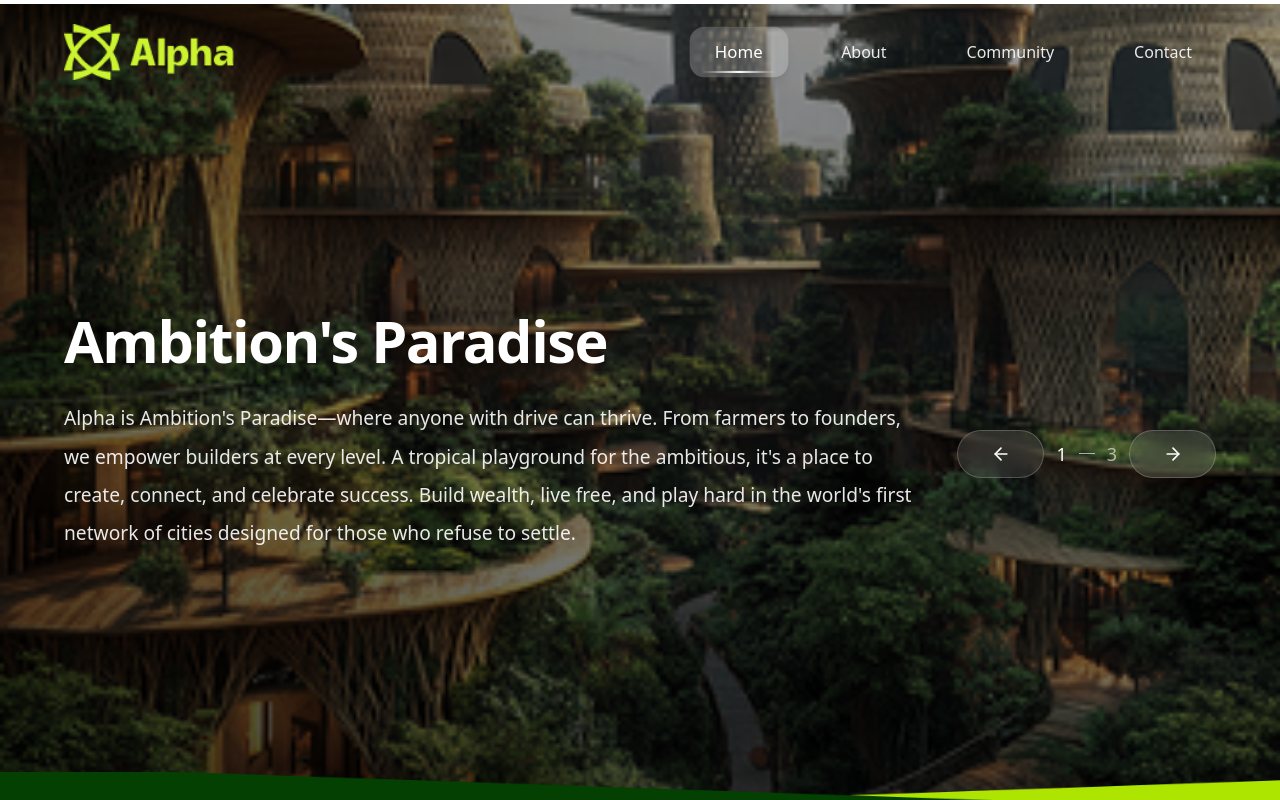
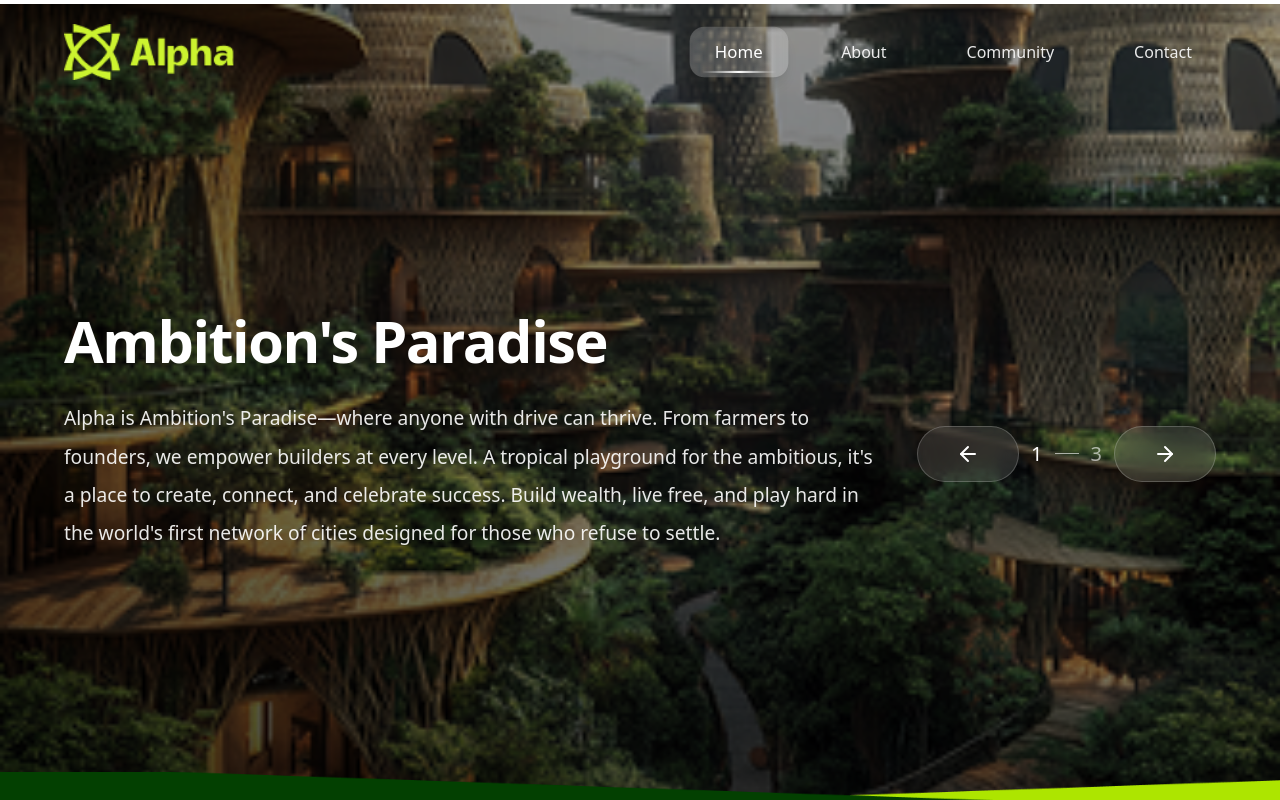
Before and after one commit to Emmanuel-MacAnThony/alpha, a Next.js app: page / in a window 1280 px wide. Shown: the top 800 px of the page. Built offline with nearby package versions, Linux system fonts and the light colour scheme.

Commit message:
fixed header

```diff
--- a/src/components/page/homePage/components/slider.tsx
+++ b/src/components/page/homePage/components/slider.tsx
@@ -10,24 +10,24 @@ const SliderControls = ({ currentSlide, totalSlides, onPrev, onNext }: any) => {
       {/* Previous Button - Responsive Pill Shape */}
       <button
         onClick={onPrev}
-        className="h-[35px] w-[64px] sm:h-[40px] sm:w-[73px] md:h-[45px] md:w-[82px] lg:h-[48px] lg:w-[87px] px-3 bg-white/10 backdrop-blur-md rounded-full flex items-center justify-center hover:bg-white/20 transition-all duration-300 border border-white/20 cursor-pointer"
+        className="h-[35px] w-[64px] sm:h-[40px] sm:w-[73px] md:h-[45px] md:w-[82px] lg:h-[52px] lg:w-[94px] xl:h-[56px] xl:w-[102px] 2xl:h-[60px] 2xl:w-[110px] px-3 bg-white/10 backdrop-blur-md rounded-full flex items-center justify-center hover:bg-white/20 transition-all duration-300 border border-white/20 cursor-pointer"
       >
-        <ArrowRight className="text-white w-3 h-3 sm:w-4 sm:h-4 md:w-4 md:h-4 lg:w-5 lg:h-5 rotate-180" />
+        <ArrowRight className="text-white w-3 h-3 sm:w-4 sm:h-4 md:w-4 md:h-4 lg:w-5 lg:h-5 xl:w-6 xl:h-6 2xl:w-7 2xl:h-7 rotate-180" />
       </button>
 
       {/* Slide Counter - Responsive text */}
       <div className="flex items-center space-x-2 sm:space-x-3 text-white">
-        <span className="text-sm sm:text-base md:text-base lg:text-lg font-medium">{currentSlide}</span>
-        <div className="w-3 sm:w-4 h-px bg-white/60"></div>
-        <span className="text-sm sm:text-base md:text-base lg:text-lg font-medium text-white/60">{totalSlides}</span>
+        <span className="text-sm sm:text-base md:text-base lg:text-lg xl:text-xl 2xl:text-2xl font-medium">{currentSlide}</span>
+        <div className="w-3 sm:w-4 lg:w-5 xl:w-6 2xl:w-7 h-px bg-white/60"></div>
+        <span className="text-sm sm:text-base md:text-base lg:text-lg xl:text-xl 2xl:text-2xl font-medium text-white/60">{totalSlides}</span>
       </div>
 
       {/* Next Button - Responsive Pill Shape */}
       <button
         onClick={onNext}
-        className="h-[35px] w-[64px] sm:h-[40px] sm:w-[73px] md:h-[45px] md:w-[82px] lg:h-[48px] lg:w-[87px] px-3 bg-white/10 backdrop-blur-md rounded-full flex items-center justify-center hover:bg-white/20 transition-all duration-300 border border-white/20 cursor-pointer"
+        className="h-[35px] w-[64px] sm:h-[40px] sm:w-[73px] md:h-[45px] md:w-[82px] lg:h-[52px] lg:w-[94px] xl:h-[56px] xl:w-[102px] 2xl:h-[60px] 2xl:w-[110px] px-3 bg-white/10 backdrop-blur-md rounded-full flex items-center justify-center hover:bg-white/20 transition-all duration-300 border border-white/20 cursor-pointer"
       >
-        <ArrowRight className="text-white w-3 h-3 sm:w-4 sm:h-4 md:w-4 md:h-4 lg:w-5 lg:h-5" />
+        <ArrowRight className="text-white w-3 h-3 sm:w-4 sm:h-4 md:w-4 md:h-4 lg:w-5 lg:h-5 xl:w-6 xl:h-6 2xl:w-7 2xl:h-7" />
       </button>
     </div>
   );
@@ -105,7 +105,7 @@ const ContentSlider = ({ onSlideChange }: any) => {
   if (!isClient) {
     return (
       <div className="flex flex-row items-end h-full max-w-svw px-4 sm:px-6 md:px-8 lg:px-12 xl:px-16 transition-all duration-800">
-        <div className="flex flex-1 flex-col sm:flex-row justify-between sm:items-center items-start gap-6 sm:gap-8 md:gap-10 py-6 sm:py-8 md:py-10 lg:py-12 xl:py-10 2xl:py-8">
+        <div className="flex flex-1 flex-col sm:flex-row justify-between sm:items-center items-start gap-6 sm:gap-8 md:gap-10 py-6 sm:py-8 md:py-10 lg:py-10 xl:py-8 2xl:py-6">
           <div className="flex-1 max-w-none sm:max-w-2xl lg:max-w-3xl xl:max-w-4xl">
             <h1 className="text-2xl sm:text-3xl md:text-4xl lg:text-5xl xl:text-5xl 2xl:text-6xl font-bold text-white mb-4 sm:mb-5 md:mb-6 lg:mb-8 leading-[0.85] sm:leading-[0.9] tracking-tight" style={{ fontSize: 'clamp(1.5rem, 4.5vw, 6rem)' }}>
               {slides[0].title}
@@ -127,7 +127,7 @@ const ContentSlider = ({ onSlideChange }: any) => {
 
   return (
     <div className="flex flex-row items-end h-full max-w-svw px-4 sm:px-6 md:px-8 lg:px-12 xl:px-16 transition-all duration-800">
-      <div className="flex flex-1 flex-col sm:flex-row justify-between sm:items-center items-start gap-6 sm:gap-8 md:gap-10 py-6 sm:py-8 md:py-10 lg:py-12 xl:py-10 2xl:py-8">
+      <div className="flex flex-1 flex-col sm:flex-row justify-between sm:items-center items-start gap-6 sm:gap-8 md:gap-10 py-6 sm:py-8 md:py-10 lg:py-10 xl:py-8 2xl:py-6">
         {/* Content that changes */}
         <div className="flex-1 max-w-none sm:max-w-2xl lg:max-w-3xl xl:max-w-4xl">
           <h1 className="text-2xl sm:text-3xl md:text-4xl lg:text-5xl xl:text-5xl 2xl:text-6xl font-bold text-white mb-4 sm:mb-5 md:mb-6 lg:mb-8 leading-[0.85] sm:leading-[0.9] tracking-tight" style={{ fontSize: 'clamp(1.5rem, 4.5vw, 6rem)' }}>
--- a/src/components/page/homePage/home.tsx
+++ b/src/components/page/homePage/home.tsx
@@ -134,7 +134,7 @@ const Hero = ({ currentSlide = 0, onSlideChange }: any) => {
   }, [currentSlide]);
 
   return (
-    <div className="relative -mt-25 pt-25 w-full min-h-screen max-h-screen xl:max-h-[85vh] 2xl:max-h-[80vh] flex items-center justify-center z-10">
+    <div className="relative -mt-25 pt-25 w-full min-h-screen max-h-screen xl:max-h-[80vh] 2xl:max-h-[75vh] flex items-center justify-center z-10">
       <div className="absolute inset-0 overflow-hidden">
         {/* Current image layer */}
         <div
```
